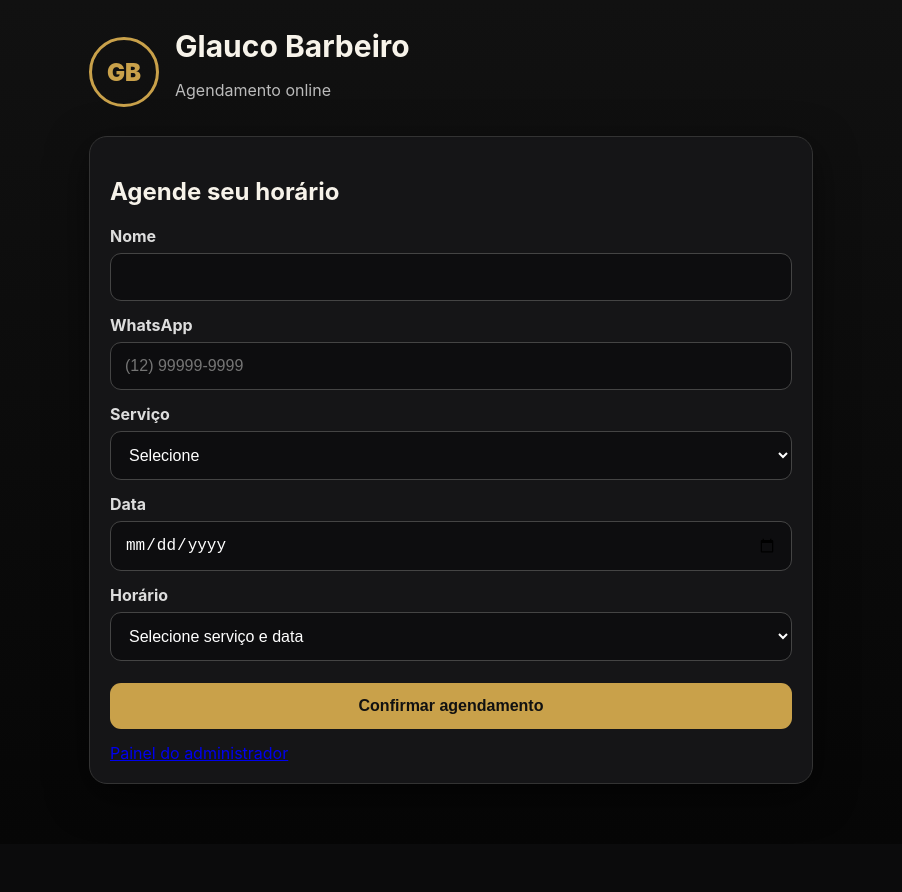
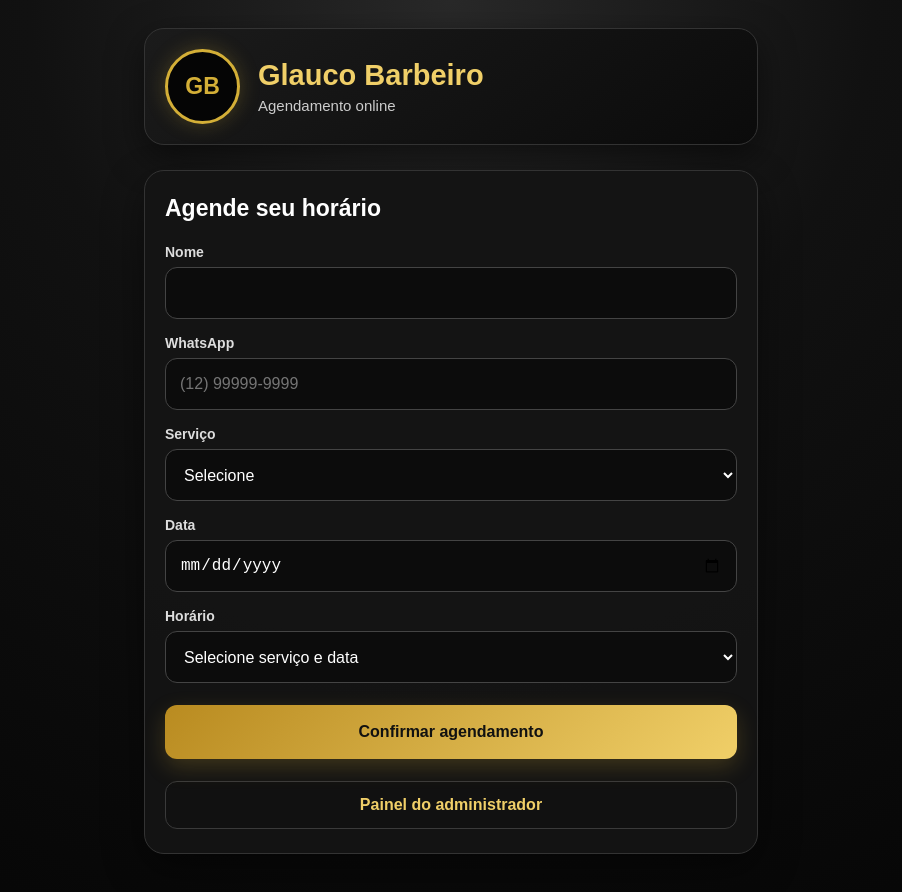
Before and after one commit to glaucocarvalho16-png/glauco-barbeiro, a website: page public/index.html in a window 1280 px wide. Shown: the whole page, without its empty margins (189-1091 px from the left). Before the commit the page ends 844 px from the top, so only its background shows below. Drawn offline with Linux system fonts and the light colour scheme; no server answers.

Commit message:
Update styles.css

```diff
--- a/public/styles.css
+++ b/public/styles.css
@@ -1,12 +1,198 @@
-:root{font-family:Inter,system-ui,Arial,sans-serif;color:#f7f3ea;background:#0b0b0c}
-*{box-sizing:border-box}body{margin:0;background:linear-gradient(180deg,#111,#060606);min-height:100vh}
-.wrap{max-width:760px;margin:auto;padding:28px 18px 60px}.hero{display:flex;gap:16px;align-items:center;margin-bottom:20px}
-.badge{width:70px;height:70px;border:3px solid #c9a14a;border-radius:50%;display:grid;place-items:center;font-weight:900;font-size:24px;color:#c9a14a}
-h1{margin:0;font-size:30px}p{color:#bbb}.card{background:#151517;border:1px solid #333;border-radius:18px;padding:20px;box-shadow:0 12px 40px #0008}
-form{display:grid;gap:14px}label{display:grid;gap:7px;font-weight:700;color:#ddd}
-input,select{width:100%;padding:14px;border-radius:11px;border:1px solid #444;background:#0d0d0f;color:#fff;font-size:16px}
-button{margin-top:8px;padding:14px 18px;border:0;border-radius:11px;background:#c9a14a;color:#111;font-weight:900;font-size:16px}
-#msg,#adminmsg{margin-top:14px;line-height:1.5}.ok{color:#8ee28e}.err{color:#ff8a8a}.adminlink{display:block;text-align:center;color:#c9a14a;margin-top:22px}
-.grid2{display:grid;grid-template-columns:1fr 1fr;gap:12px}.appt{border-top:1px solid #333;padding:14px 0}.appt strong{color:#c9a14a}.muted{color:#aaa}
-.cancel{background:#7c2424;color:white;padding:8px 12px;font-size:13px}
-@media(max-width:560px){.grid2{grid-template-columns:1fr}h1{font-size:25px}}
+:root {
+  --preto: #090909;
+  --preto2: #151515;
+  --dourado: #d4af37;
+  --dourado2: #f0cf68;
+  --branco: #ffffff;
+  --cinza: #aaaaaa;
+}
+
+* {
+  box-sizing: border-box;
+}
+
+body {
+  margin: 0;
+  min-height: 100vh;
+  font-family: Arial, Helvetica, sans-serif;
+  color: var(--branco);
+  background:
+    radial-gradient(circle at top, #292929 0%, #111 38%, #050505 100%);
+}
+
+.wrap {
+  width: 100%;
+  max-width: 650px;
+  margin: 0 auto;
+  padding: 28px 18px 50px;
+}
+
+.hero {
+  display: flex;
+  align-items: center;
+  gap: 18px;
+  margin-bottom: 25px;
+  padding: 20px;
+  background: linear-gradient(145deg, #1b1b1b, #0b0b0b);
+  border: 1px solid #333;
+  border-radius: 20px;
+  box-shadow: 0 12px 35px rgba(0,0,0,.5);
+}
+
+.badge {
+  width: 75px;
+  height: 75px;
+  min-width: 75px;
+  border-radius: 50%;
+  display: flex;
+  align-items: center;
+  justify-content: center;
+  font-weight: 900;
+  font-size: 23px;
+  color: var(--dourado);
+  background: #050505;
+  border: 3px solid var(--dourado);
+  box-shadow: 0 0 20px rgba(212,175,55,.25);
+}
+
+h1 {
+  margin: 0 0 5px;
+  font-size: 29px;
+  color: var(--dourado2);
+}
+
+.hero p {
+  margin: 0;
+  color: #ccc;
+  font-size: 15px;
+}
+
+.card {
+  padding: 24px 20px;
+  background: rgba(20,20,20,.96);
+  border: 1px solid #333;
+  border-radius: 20px;
+  box-shadow: 0 15px 40px rgba(0,0,0,.45);
+}
+
+h2 {
+  margin: 0 0 22px;
+  font-size: 23px;
+  color: var(--branco);
+}
+
+form {
+  display: grid;
+  gap: 16px;
+}
+
+label {
+  display: grid;
+  gap: 7px;
+  font-size: 14px;
+  font-weight: 700;
+  color: #ddd;
+}
+
+input,
+select {
+  width: 100%;
+  min-height: 52px;
+  padding: 0 14px;
+  border: 1px solid #444;
+  border-radius: 12px;
+  background: #0c0c0c;
+  color: white;
+  font-size: 16px;
+  outline: none;
+}
+
+input:focus,
+select:focus {
+  border-color: var(--dourado);
+  box-shadow: 0 0 0 3px rgba(212,175,55,.13);
+}
+
+button {
+  width: 100%;
+  min-height: 54px;
+  margin-top: 6px;
+  border: 0;
+  border-radius: 12px;
+  background: linear-gradient(135deg, #b98b20, #f0cf68);
+  color: #111;
+  font-size: 16px;
+  font-weight: 900;
+  cursor: pointer;
+  box-shadow: 0 8px 22px rgba(212,175,55,.22);
+}
+
+button:active {
+  transform: scale(.98);
+}
+
+#msg,
+#adminmsg {
+  margin-top: 15px;
+  line-height: 1.5;
+}
+
+.adminLink,
+.adminlink {
+  display: block;
+  width: 100%;
+  margin-top: 22px;
+  padding: 14px;
+  text-align: center;
+  text-decoration: none;
+  font-weight: 700;
+  color: var(--dourado2);
+  background: #111;
+  border: 1px solid #3a3a3a;
+  border-radius: 12px;
+}
+
+.adminLink:hover,
+.adminlink:hover {
+  border-color: var(--dourado);
+}
+
+.grid2 {
+  display: grid;
+  grid-template-columns: 1fr 1fr;
+  gap: 12px;
+}
+
+.cancel {
+  background: #7c2424;
+  color: white;
+}
+
+@media (max-width: 560px) {
+  .wrap {
+    padding: 18px 14px 40px;
+  }
+
+  .hero {
+    padding: 17px;
+  }
+
+  .badge {
+    width: 65px;
+    height: 65px;
+    min-width: 65px;
+    font-size: 20px;
+  }
+
+  h1 {
+    font-size: 25px;
+  }
+
+  .card {
+    padding: 21px 16px;
+  }
+
+  .grid2 {
+    grid-template-columns: 1fr;
+  }
+}
```
